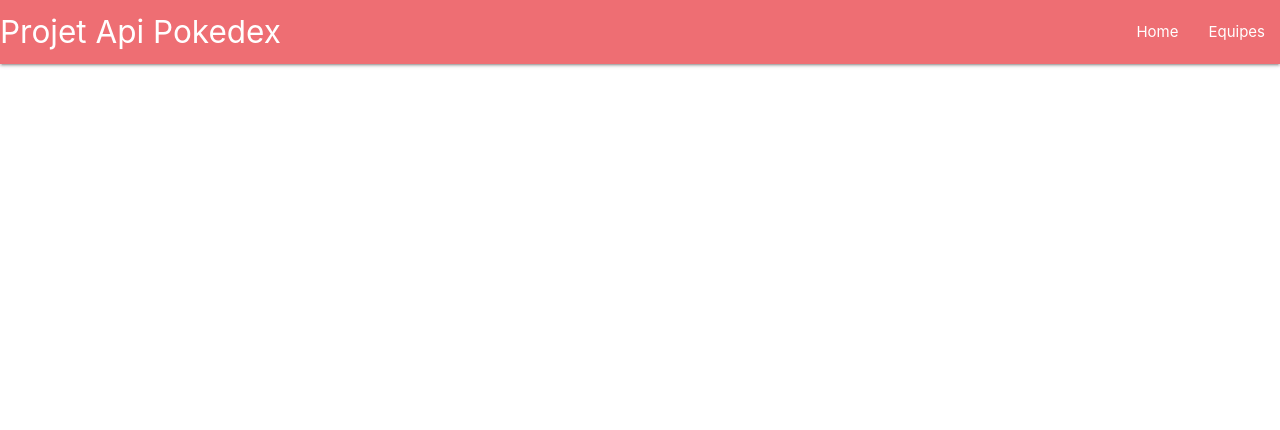
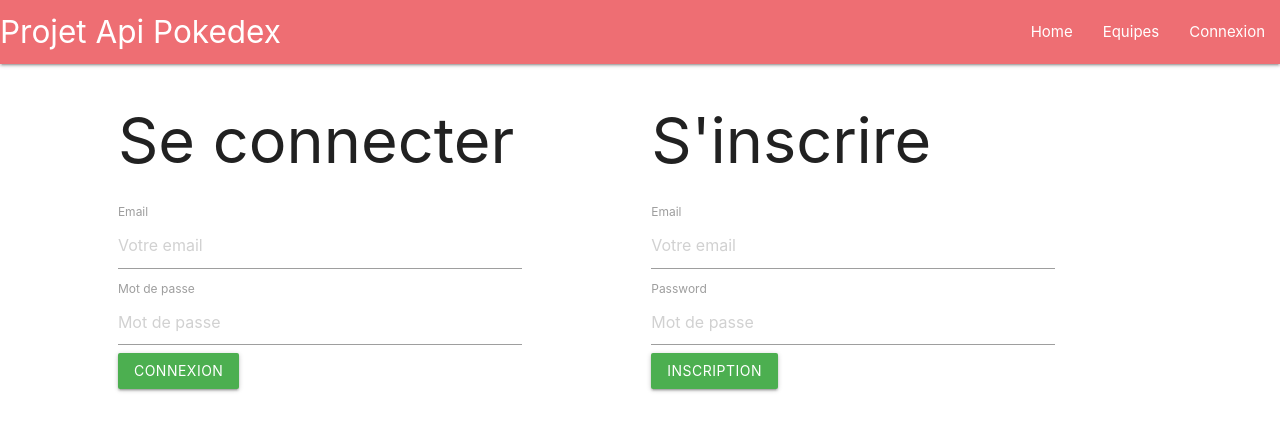
Before and after one commit to RemiFeydit/API-Pokedex, a Vue app in the folder ui/: page /login in a window 1280 px wide. Shown: the top 430 px of the page. Built offline with nearby package versions, Linux system fonts and the light colour scheme.

Commit message:
update add pokemon

```diff
--- a/ui/src/App.vue
+++ b/ui/src/App.vue
@@ -11,6 +11,12 @@
             <li>
               <router-link to="/equipes">Equipes</router-link>
             </li>
+            <li v-if="tokenUtilisateur == null">
+              <router-link to="/login">Connexion</router-link>
+            </li>
+            <li v-else>
+              <button @click="logout" class="waves-effect waves-light btn green">Deconnexion</button>
+            </li>
           </ul>
         </div>
       </nav>
@@ -18,3 +24,19 @@
     <router-view />
   </div>
 </template>
+
+<script>
+export default {
+  name: "App",
+  computed: {
+    tokenUtilisateur: function() {
+      return this.$store.state.token;
+    }
+  },
+  methods: {
+    logout() {
+      this.$store.commit("setToken", null);
+    }
+  }
+};
+</script>
--- /dev/null
+++ b/ui/src/components/AddPokemon.vue
@@ -0,0 +1,47 @@
+<template>
+  <div>
+    <h2>Ajouter un pokémon</h2>
+    <div class="row">
+      <input v-model="addNumber" placeholder="Numero pokedex" class="col s2" name="pokedexNumber" />
+      <input v-model="addName" placeholder="Nom Pokemon" class="col s2" name="name" />
+      <input v-model="addType1" placeholder="Type 1" class="col s2" name="type1" />
+      <input v-model="addType2" placeholder="Type 2" class="col s2" name="type2" />
+      <button @click="addPokemon" class="btn">Ajouter</button>
+    </div>
+  </div>
+</template>
+
+<script>
+export default {
+  name: "addPokemon",
+  data() {
+    return {
+      addNumber: "",
+      addName: "",
+      addType1: "",
+      addType2: ""
+    };
+  },
+  methods: {
+    addPokemon: function() {
+      const axios = require("axios");
+
+      axios
+        .post("http://localhost:3000/add/pokemon", {
+          body: {
+            pokedexNumber: this.addNumber,
+            name: this.addName,
+            type1: this.addType1,
+            type2: this.addType2
+          }
+        })
+        .then(() => {
+          console.log("ça marche");
+        })
+        .catch(error => {
+          console.error(error);
+        });
+    }
+  }
+};
+</script>
--- a/ui/src/components/ListeEquipes.vue
+++ b/ui/src/components/ListeEquipes.vue
@@ -93,11 +93,6 @@
 <script>
 export default {
   name: "ListePokemons",
-  data() {
-    return {
-      token: ""
-    };
-  },
   created() {
     this.$store.commit("getTypes", null);
   },
@@ -107,12 +102,14 @@ export default {
     },
     listePokemons: function() {
       return this.$store.state.listePokemons;
+    },
+    tokenUtilisateur: function() {
+      return this.$store.state.token;
     }
   },
   methods: {
     ajoutEquipe: function() {
-      let tokenUtilisateur = this.$store.state.token;
-      this.$store.commit("addEquipe", tokenUtilisateur);
+      this.$store.commit("addEquipe", this.tokenUtilisateur);
     },
     saveEquipe: function(index, equipe) {
       const pokemon1 = this.$refs.pokemon1[index].value;
--- a/ui/src/components/ListePokemons.vue
+++ b/ui/src/components/ListePokemons.vue
@@ -1,6 +1,6 @@
 <template>
   <div class="pokemons">
-    <button @click="debug">debug</button>
+    <h2>Liste Pokemons</h2>
     <div class="row">
       <select v-model="selected" class="col s2">
         <option disabled value>Trier par type</option>
@@ -13,6 +13,7 @@
       <input v-model="inputPokemonSearch" :placeholder="rechercherPar" class="col s2" />
       <button class="btn" @click="rechercherPokemon">Rechercher</button>
     </div>
+
     <br />
     <table>
       <thead>
@@ -85,9 +86,6 @@ export default {
           this.inputPokemonSearch
         ]);
       }
-    },
-    debug: function() {
-      console.log(this.listePokemons);
     }
   }
 };
--- a/ui/src/router/index.js
+++ b/ui/src/router/index.js
@@ -1,6 +1,7 @@
 import Vue from 'vue'
 import VueRouter from 'vue-router'
 import Home from '../views/Home.vue'
+import store from '../store/index.js'
 
 Vue.use(VueRouter)
 
@@ -16,7 +17,15 @@ const routes = [
     // route level code-splitting
     // this generates a separate chunk (about.[hash].js) for this route
     // which is lazy-loaded when the route is visited.
-    component: () => import(/* webpackChunkName: "about" */ '../views/Equipes.vue')
+    component: () => import(/* webpackChunkName: "about" */ '../views/Equipes.vue'),
+    meta: {
+      requiresAuth: true
+    }
+  },
+  {
+    path: '/login',
+    name: 'Login',
+    component: () => import(/* webpackChunkName: "about" */ '../views/Login.vue'),
   }
 ]
 
@@ -26,4 +35,19 @@ const router = new VueRouter({
   routes
 })
 
+router.beforeEach((to, from, next) => {
+
+  const requiresAuth = to.matched.some(x => x.meta.requiresAuth)
+  const token = store.state.token;
+
+  if (requiresAuth && token == null) {
+    next('/login')
+  } else if (requiresAuth && token) {
+    next()
+  } else {
+    next()
+  }
+})
+
+
 export default router
--- a/ui/src/store/index.js
+++ b/ui/src/store/index.js
@@ -20,7 +20,7 @@ export default new Vuex.Store({
     listePokemons: null,
     listeTypes: null,
     listeEquipes: [],
-    token: 666,
+    token: null,
   },
   mutations: {
     async getPokemons(state, val) {
@@ -135,6 +135,9 @@ export default new Vuex.Store({
     },
     getEquipesBdd(state) {
       state.listeEquipes = [];
+    },
+    setToken(state, val) {
+      state.token = val;
     }
 
   },
--- a/ui/src/views/Home.vue
+++ b/ui/src/views/Home.vue
@@ -1,6 +1,6 @@
 <template>
   <div class="home">
-    <h1>Liste Pokemons</h1>
+    <AddPokemon />
     <ListePokemons />
   </div>
 </template>
@@ -8,10 +8,12 @@
 <script>
 // @ is an alias to /src
 import ListePokemons from "@/components/ListePokemons.vue";
+import AddPokemon from "@/components/AddPokemon.vue";
 
 export default {
   name: "Home",
   components: {
+    AddPokemon,
     ListePokemons
   }
 };
--- /dev/null
+++ b/ui/src/views/Login.vue
@@ -0,0 +1,80 @@
+<template>
+  <div id="authentification" class="row">
+    <div id="Se connecter" class="col s12 m6 l4 offset-l1">
+      <form @submit.prevent id="form-login">
+        <h1>Se connecter</h1>
+
+        <label for="email-login">Email</label>
+        <input v-model.trim="email_login" type="text" placeholder="Votre email" id="email-login" />
+
+        <label for="password-login">Mot de passe</label>
+        <input
+          v-model.trim="password_login"
+          type="password"
+          placeholder="Mot de passe"
+          id="password-login"
+        />
+
+        <button @click="login" class="waves-effect waves-light btn green">Connexion</button>
+        <span
+          v-if="incorrectLogin"
+          id="incorrect"
+          style="color: red"
+        >Email ou Mot de passe incorrect.</span>
+      </form>
+    </div>
+    <div id="register" class="col s12 m6 l4 offset-l1">
+      <form @submit.prevent id="form-register">
+        <h1>S'inscrire</h1>
+
+        <label for="email-register">Email</label>
+        <input
+          v-model.trim="email_register"
+          type="text"
+          placeholder="Votre email"
+          id="email-register"
+        />
+
+        <label for="password-register">Password</label>
+        <input
+          v-model.trim="password_register"
+          type="password"
+          placeholder="Mot de passe"
+          id="password-register"
+        />
+
+        <button @click="register" class="waves-effect waves-light btn green">Inscription</button>
+        <span
+          v-if="incorrectRegister"
+          id="incorrect"
+          style="color: red"
+        >Email ou Mot de passe incorrect.</span>
+      </form>
+    </div>
+  </div>
+</template>
+
+<script>
+export default {
+  data() {
+    return {
+      email: "",
+      password: "",
+      incorrectRegister: false,
+      incorrectLogin: false
+    };
+  },
+  methods: {
+    login() {
+      console.log(this.email, this.password);
+      this.$store.commit("setToken", 666);
+      this.$router.push("/equipes");
+    },
+    register() {
+      console.log(this.email, this.password);
+      this.$store.commit("setToken", 666);
+      this.$router.push("/equipes");
+    }
+  }
+};
+</script>
```
Also changed, not shown: 2 other files (tests, documents, lock files or other folders).
